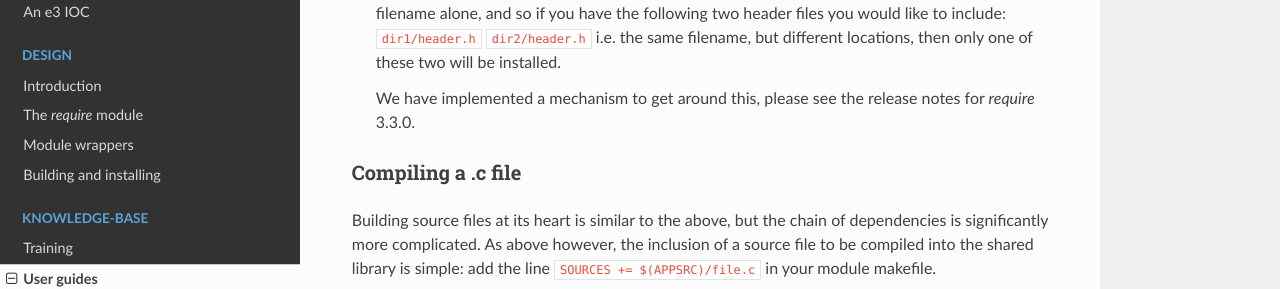
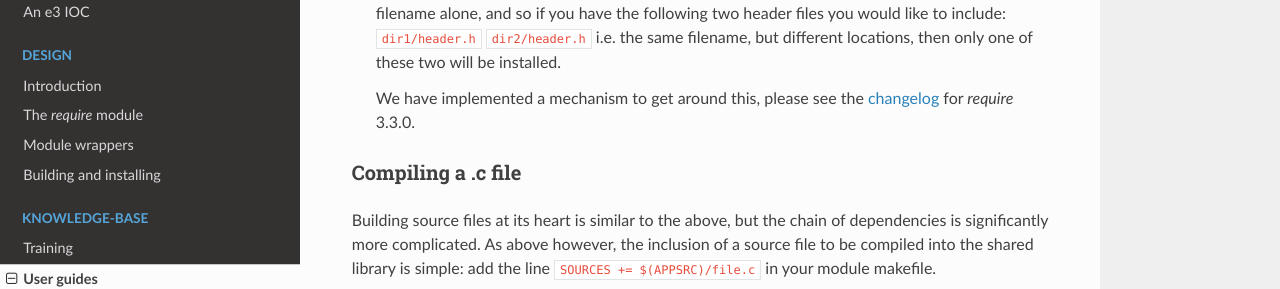
Before and after one commit to ttkorhonen/e3pages, a Sphinx documentation site: the page built from docs/kb/guide/articles/5_build_process.md, in a window 1280 px wide and 900 px high, scrolled down 5756 px. Shown: the part 169-458 px from the top of the window. Built offline with Sphinx 7.4.7 and the Read the Docs theme 2.0.0, drawn with Linux system fonts in a browser that asks for light colours.

Commit message:
add link to require changelog

```diff
--- a/docs/kb/guide/articles/5_build_process.md
+++ b/docs/kb/guide/articles/5_build_process.md
@@ -224,7 +224,7 @@ The simplest way of including a header file is to add the line `HEADERS += heade
 
 4. Finally, the `vpath` line above tells `make` where to search for that file, and then the instructions tell `make` to run the program defined by `$(INSTALL)` to install the file in the target location. Note however that there is one potential source of problems here: the dependency is just the filename alone, and so if you have the following two header files you would like to include: `dir1/header.h` `dir2/header.h` i.e. the same filename, but different locations, then only one of these two will be installed.
 
-   We have implemented a mechanism to get around this, please see the release notes for *require* 3.3.0.
+   We have implemented a mechanism to get around this, please see the [changelog](https://gitlab.esss.lu.se/e3/e3-require/-/blob/master/CHANGELOG.md) for *require* 3.3.0.
 
 ### Compiling a .c file
 
```
